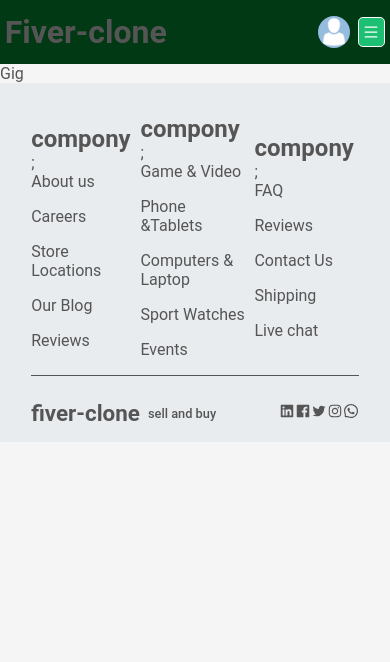
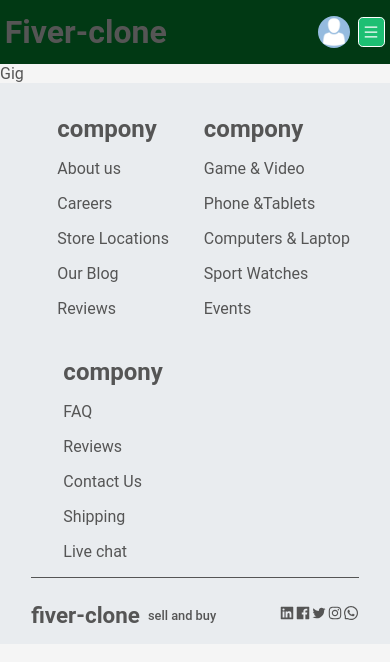
Before and after one commit to micalo-mica/fiver-clone, a React (Vite) app in the folder fiverr/: page /gig/1 in a window 390 px wide. Shown: the top 662 px of the page. Built offline with nearby package versions, Linux system fonts and the light colour scheme.

Commit message:
Footer responsive added

```diff
--- a/fiverr/src/components/Footer.jsx
+++ b/fiverr/src/components/Footer.jsx
@@ -53,6 +53,8 @@ const Top = styled.div`
   @media (max-width: ${({ theme }) => theme.screens.sm3}) {
   }
   @media (max-width: ${({ theme }) => theme.screens.sm2}) {
+    grid-template-columns: repeat(2, 1fr);
+    row-gap: 2.5rem;
   }
   @media (max-width: ${({ theme }) => theme.screens.sm1}) {
   }
@@ -70,6 +72,7 @@ const Items = styled.div`
   }
 `;
 const ItemHeaderText = styled.h2`
+  margin-bottom: 1rem;
   @media (max-width: ${({ theme }) => theme.screens.lg1}) {
   }
   @media (max-width: ${({ theme }) => theme.screens.md}) {
@@ -180,7 +183,7 @@ function Footer() {
               const { category, link } = item;
               return (
                 <Items key={index}>
-                  <ItemHeaderText key={index}>{category}</ItemHeaderText>;
+                  <ItemHeaderText key={index}>{category}</ItemHeaderText>
                   <LinksContainer>
                     {link.map((i, index) => {
                       const { name, link } = i;
--- a/fiverr/src/static/foot.js
+++ b/fiverr/src/static/foot.js
@@ -1,59 +1,3 @@
-export const footerProductLinks = [
-  {
-    name: "About us",
-    link: "/about",
-  },
-  {
-    name: "Careers",
-    link: "/carrers",
-  },
-  {
-    name: "Store Locations",
-  },
-  {
-    name: "Our Blog",
-  },
-  {
-    name: "Reviews",
-  },
-];
-
-export const footercompanyLinks = [
-  {
-    name: "Game & Video",
-  },
-  {
-    name: "Phone &Tablets",
-  },
-  {
-    name: "Computers & Laptop",
-  },
-  {
-    name: "Sport Watches",
-  },
-  {
-    name: "Events",
-  },
-];
-
-export const footerSupportLinks = [
-  {
-    name: "FAQ",
-  },
-  {
-    name: "Reviews",
-  },
-  {
-    name: "Contact Us",
-  },
-  {
-    name: "Shipping",
-  },
-  {
-    name: "Live chat",
-  },
-];
-
 // ================================foot=============================
 
 export const footerLinks = [
```
